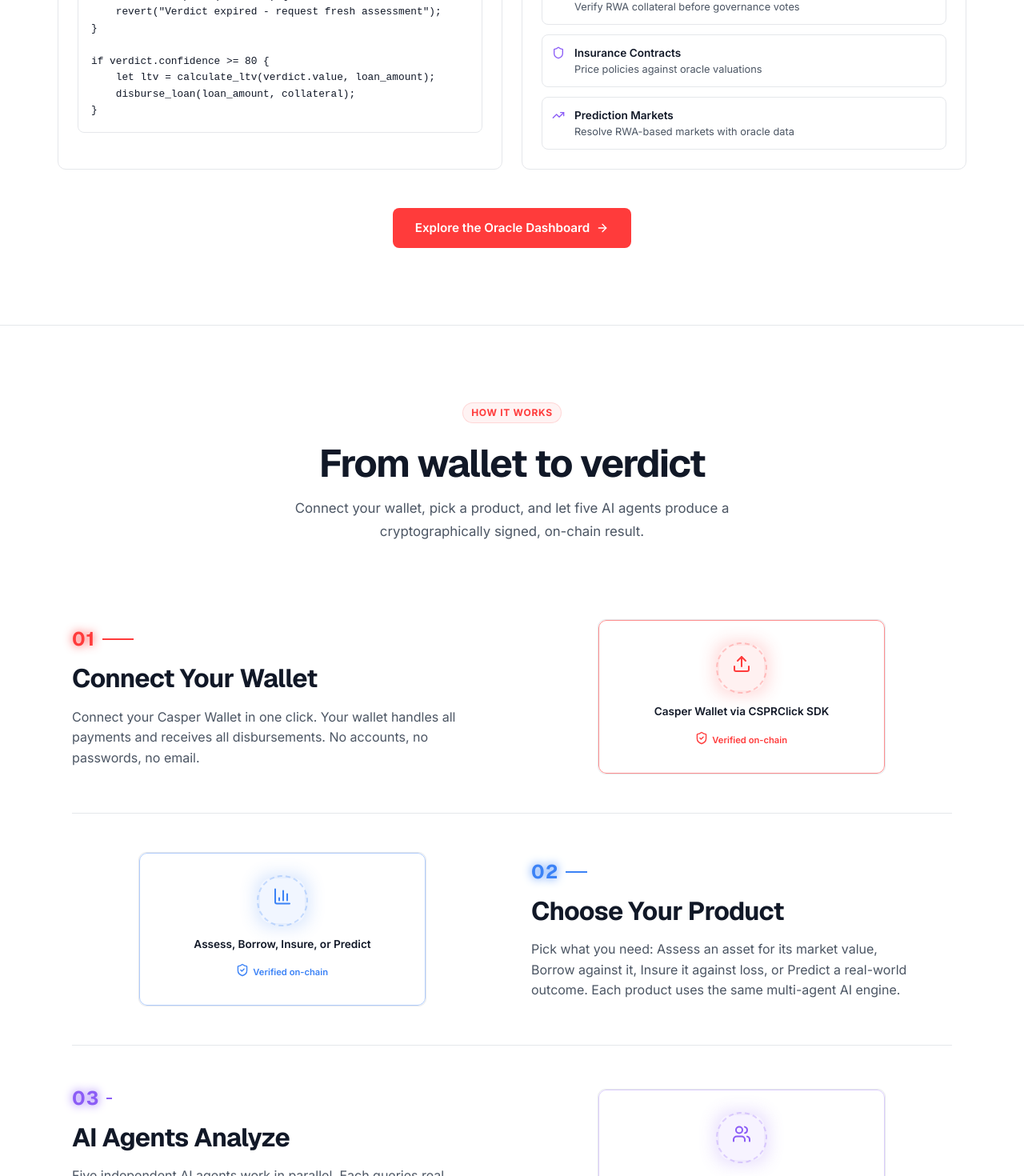
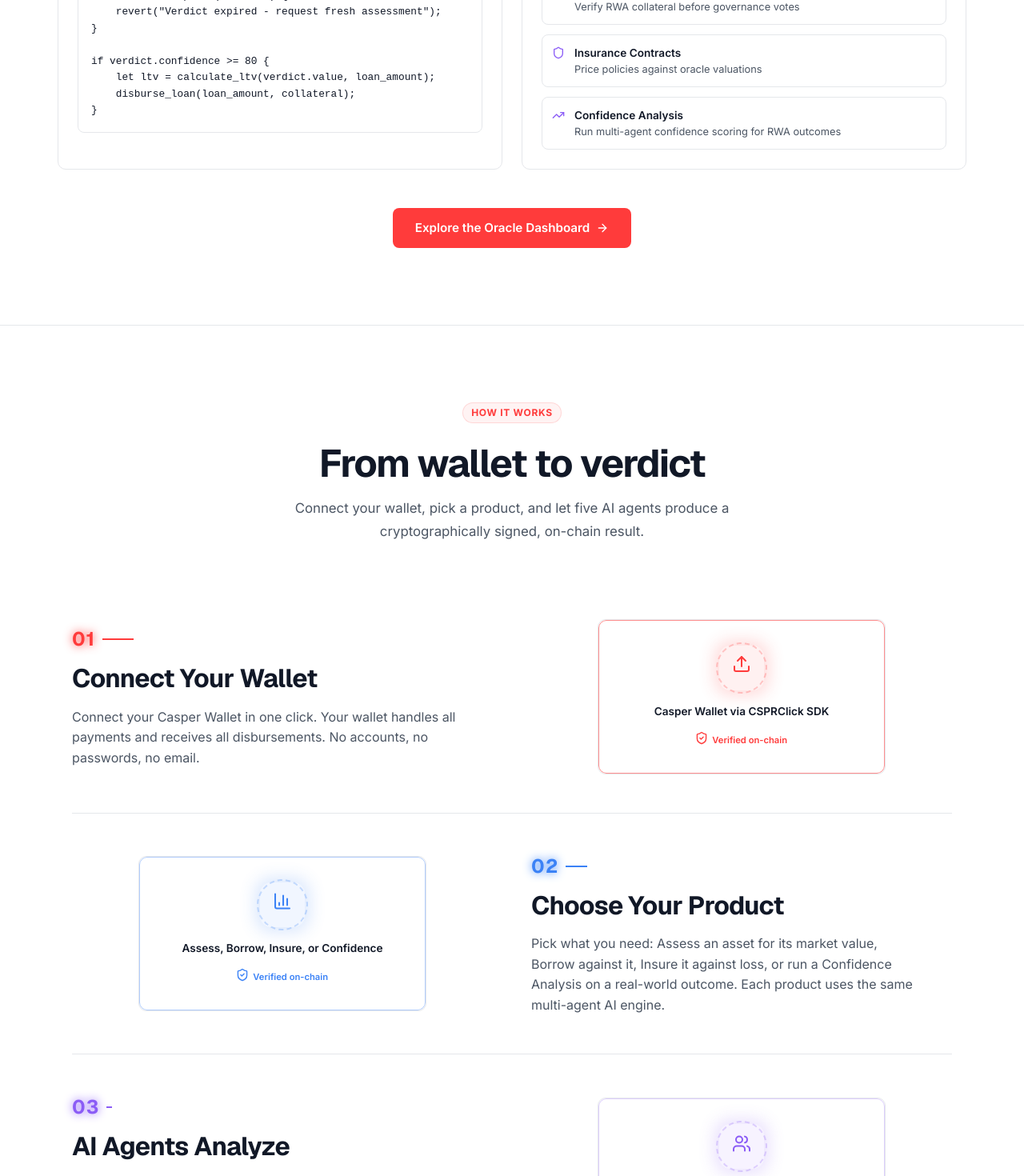
Before and after one commit to leo-jr-hah/verdicto, a React (Vite) app in the folder dashboard/: page / in a window 1280 px wide. Shown: the part 1880-3350 px from the top of the page at 80% size. Built offline with nearby package versions, Linux system fonts and the light colour scheme; no server answers.

Commit message:
Update frontend layouts and page content

```diff
--- a/dashboard/src/App.tsx
+++ b/dashboard/src/App.tsx
@@ -24,7 +24,7 @@ function App() {
       <Route path="/" element={<Layout />}>
         <Route path="dashboard" element={<DashboardView />} />
         <Route path="assess" element={<AssessView />} />
-        <Route path="predict" element={<PredictionView />} />
+        <Route path="confidence" element={<PredictionView />} />
         <Route path="borrow" element={<BorrowView />} />
         <Route path="insure" element={<InsureView />} />
         <Route path="reputation" element={<ReputationView />} />
--- a/dashboard/src/components/landing/Footer.tsx
+++ b/dashboard/src/components/landing/Footer.tsx
@@ -29,7 +29,7 @@ export const Footer: React.FC = () => {
                 <Link to="/oracle" className="footer-link" style={{ fontSize: '0.875rem', color: 'var(--text-secondary)', textDecoration: 'none', transition: 'color 0.15s ease' }}>Oracle</Link>
                 <Link to="/borrow" className="footer-link" style={{ fontSize: '0.875rem', color: 'var(--text-secondary)', textDecoration: 'none', transition: 'color 0.15s ease' }}>Borrow</Link>
                 <Link to="/insure" className="footer-link" style={{ fontSize: '0.875rem', color: 'var(--text-secondary)', textDecoration: 'none', transition: 'color 0.15s ease' }}>Insure</Link>
-                <Link to="/predict" className="footer-link" style={{ fontSize: '0.875rem', color: 'var(--text-secondary)', textDecoration: 'none', transition: 'color 0.15s ease' }}>Predict</Link>
+                <Link to="/confidence" className="footer-link" style={{ fontSize: '0.875rem', color: 'var(--text-secondary)', textDecoration: 'none', transition: 'color 0.15s ease' }}>Confidence</Link>
                 <Link to="/reputation" className="footer-link" style={{ fontSize: '0.875rem', color: 'var(--text-secondary)', textDecoration: 'none', transition: 'color 0.15s ease' }}>Agents</Link>
                 <Link to="/transactions" className="footer-link" style={{ fontSize: '0.875rem', color: 'var(--text-secondary)', textDecoration: 'none', transition: 'color 0.15s ease' }}>History</Link>
               </div>
--- a/dashboard/src/components/landing/HowItWorks.tsx
+++ b/dashboard/src/components/landing/HowItWorks.tsx
@@ -16,8 +16,8 @@ const STEPS = [
     title: 'Choose Your Product',
     color: '#3B82F6',
     icon: BarChart3,
-    description: 'Pick what you need: Assess an asset for its market value, Borrow against it, Insure it against loss, or Predict a real-world outcome. Each product uses the same multi-agent AI engine.',
-    detail: 'Assess, Borrow, Insure, or Predict',
+    description: 'Pick what you need: Assess an asset for its market value, Borrow against it, Insure it against loss, or run a Confidence Analysis on a real-world outcome. Each product uses the same multi-agent AI engine.',
+    detail: 'Assess, Borrow, Insure, or Confidence',
   },
   {
     num: '03',
@@ -32,7 +32,7 @@ const STEPS = [
     title: 'Stored in the Verdict Oracle',
     color: '#10B981',
     icon: ShieldCheck,
-    description: 'The consensus valuation is committed to the Verdict Oracle, an on-chain smart contract. Our Borrow, Insure, and Predict products query it directly. An HMAC receipt chain ensures nothing was altered after the fact.',
+    description: 'The consensus valuation is committed to the Verdict Oracle, an on-chain smart contract. Our Borrow, Insure, and Confidence products query it directly. An HMAC receipt chain ensures nothing was altered after the fact.',
     detail: 'Composable On-Chain Primitive',
   },
   {
@@ -53,11 +53,11 @@ const STEPS = [
   },
   {
     num: '07',
-    title: 'Predict Outcomes',
+    title: 'Confidence Analysis',
     color: '#6366F1',
     icon: TrendingUp,
-    description: 'Ask any yes-or-no question about the real world. Five agents analyze available data, estimate probabilities, and produce a weighted consensus. Track resolution as events unfold.',
-    detail: '5-Agent Probability Consensus',
+    description: 'Ask any yes-or-no question about the real world. Five agents independently estimate probabilities and produce a weighted confidence score. Results feed into Oracle verdicts.',
+    detail: '5-Agent Confidence Scoring',
   },
 ];
 
--- a/dashboard/src/components/landing/OracleSection.tsx
+++ b/dashboard/src/components/landing/OracleSection.tsx
@@ -34,7 +34,7 @@ const USE_CASES = [
   { label: 'Lending Protocols', desc: 'Query asset value → calculate LTV → disburse loan', icon: <TrendingUp size={16} /> },
   { label: 'DAO Treasuries', desc: 'Verify RWA collateral before governance votes', icon: <Shield size={16} /> },
   { label: 'Insurance Contracts', desc: 'Price policies against oracle valuations', icon: <Shield size={16} /> },
-  { label: 'Prediction Markets', desc: 'Resolve RWA-based markets with oracle data', icon: <TrendingUp size={16} /> },
+  { label: 'Confidence Analysis', desc: 'Run multi-agent confidence scoring for RWA outcomes', icon: <TrendingUp size={16} /> },
 ];
 
 const CODE_SNIPPET = `// Cross-contract call from any Casper dApp
--- a/dashboard/src/layouts/Layout.tsx
+++ b/dashboard/src/layouts/Layout.tsx
@@ -21,7 +21,7 @@ const NAV_SECTIONS = [
       { name: 'Value Asset', path: '/assess', icon: Scale },
       { name: 'Borrow', path: '/borrow', icon: Landmark },
       { name: 'Insure', path: '/insure', icon: Shield },
-      { name: 'Predict', path: '/predict', icon: Target },
+      { name: 'Confidence', path: '/confidence', icon: Target },
       { name: 'Oracle', path: '/oracle', icon: Radio },
       { name: 'Disputes', path: '/disputes', icon: Gavel },
     ],
--- a/dashboard/src/pages/DisputesView.tsx
+++ b/dashboard/src/pages/DisputesView.tsx
@@ -279,7 +279,7 @@ export const DisputesView: React.FC = () => {
             <Scale size={40} style={{ color: 'var(--text-tertiary)', marginBottom: '12px', opacity: 0.5 }} />
             <p style={{ margin: '0 0 4px', fontWeight: 500 }}>No verdicts yet</p>
             <p style={{ margin: 0, fontSize: '0.85rem', color: 'var(--text-tertiary)' }}>
-              Run an assessment, loan, insurance, or prediction first to generate verdicts.
+              Run an assessment, loan, insurance, or confidence analysis first to generate verdicts.
             </p>
           </div>
         ) : (
--- a/dashboard/src/pages/HowItWorksView.tsx
+++ b/dashboard/src/pages/HowItWorksView.tsx
@@ -32,7 +32,7 @@ const LAYERS = [
       },
       {
         label: 'Portfolio Dashboard',
-        detail: 'Track active loans, insurance policies, and prediction positions in one view. Real-time collateral monitoring with automated margin alerts when loan-to-value ratios approach risk thresholds.',
+        detail: 'Track active loans, insurance policies, and confidence analyses in one view. Real-time collateral monitoring with automated margin alerts when loan-to-value ratios approach risk thresholds.',
       },
     ],
   },
@@ -478,8 +478,8 @@ export const HowItWorksView: React.FC = () => {
           {/* Trust detail cards */}
           <div style={{ display: 'flex', flexDirection: 'column', gap: 'var(--sp-3)' }}>
             {[
-              { label: 'How Scores Are Earned', value: 'Agents are evaluated on historical accuracy, consistency of predictions, quality of reasoning, and effective use of available data. Higher-scoring agents carry more weight in consensus decisions.' },
-              { label: 'Retroactive Settlement', value: 'Unlike consensus-based systems, Verdicto does not reward agents for agreeing with each other. When a real-world outcome occurs (a property sells, a market shifts), each agent\'s prediction is compared to reality. The closest agent gains reputation; the furthest loses it.' },
+              { label: 'How Scores Are Earned', value: 'Agents are evaluated on historical accuracy, consistency of confidence scores, quality of reasoning, and effective use of available data. Higher-scoring agents carry more weight in consensus decisions.' },
+              { label: 'Retroactive Settlement', value: 'Unlike consensus-based systems, Verdicto does not reward agents for agreeing with each other. When a real-world outcome occurs (a property sells, a market shifts), each agent\'s confidence score is compared to reality. The closest agent gains reputation; the furthest loses it.' },
               { label: 'Anti-Groupthink Design', value: 'Because reputation is earned through accuracy rather than conformity, agents are incentivized to produce independent analyses rather than cluster around a safe middle ground. This is the core differentiator from single-model AI valuation.' },
             ].map(item => (
               <div key={item.label} className="card" style={{ padding: 'var(--sp-3) var(--sp-4)' }}>
@@ -596,7 +596,7 @@ export const HowItWorksView: React.FC = () => {
             <div style={{ display: 'grid', gridTemplateColumns: 'repeat(4, 1fr)', gap: 'var(--sp-3)' }}>
               {[
                 { product: 'Assessment', fee: '2.5 CSPR' },
-                { product: 'Prediction', fee: '1 CSPR' },
+                { product: 'Confidence Analysis', fee: '1 CSPR' },
                 { product: 'Loan Origination', fee: '5 CSPR' },
                 { product: 'Insurance Policy', fee: '3 CSPR' },
               ].map(item => (
@@ -627,7 +627,7 @@ export const HowItWorksView: React.FC = () => {
               </div>
               <ul style={{ listStyle: 'none', padding: 0, margin: 0, display: 'flex', flexDirection: 'column', gap: 'var(--sp-2)' }}>
                 {[
-                  'All four products (Assess, Borrow, Insure, Predict) work end-to-end',
+                  'All four products (Assess, Borrow, Insure, Confidence) work end-to-end',
                   'Micropayments are real wallet-signed CSPR transfers, not simulated',
                   'Smart contracts are deployed and publicly verifiable on Casper Testnet',
                   'AI agents use live market data from established financial data providers',
--- a/dashboard/src/pages/PredictionView.tsx
+++ b/dashboard/src/pages/PredictionView.tsx
@@ -341,14 +341,14 @@ export const PredictionView: React.FC = () => {
                 fontSize: '1.8rem', fontWeight: 700,
                 color: 'var(--text-primary)', marginBottom: 8,
               }}>
-                Prediction Engine
+                Confidence Analysis
               </h1>
               <p style={{
                 color: 'var(--text-secondary)',
                 fontSize: '0.95rem', lineHeight: 1.6,
                 maxWidth: 520, margin: '0 auto',
               }}>
-                Ask any outcome question about RWA assets. 5 AI agents analyze market data and give probability estimates with full reasoning.
+                Ask any outcome question about RWA assets. 5 AI agents independently estimate probability, producing a weighted confidence score that feeds into Oracle verdicts.
               </p>
             </div>
 
@@ -369,7 +369,7 @@ export const PredictionView: React.FC = () => {
                   color: 'var(--text-primary)', marginBottom: 8,
                 }}>
                   <Target size={14} color="var(--primary)" />
-                  Prediction Question
+                  Confidence Question
                 </label>
                 <textarea
                   value={question}
@@ -458,7 +458,7 @@ export const PredictionView: React.FC = () => {
                   }}
                 >
                   <Wallet size={16} />
-                  Pay {PREDICTION_FEE_CSPR} CSPR & Run
+                  Pay {PREDICTION_FEE_CSPR} CSPR & Run Analysis
                   <ArrowRight size={16} />
                 </button>
 
@@ -600,10 +600,10 @@ export const PredictionView: React.FC = () => {
               <Loader2 size={48} color="var(--primary)" />
             </motion.div>
             <h3 style={{ fontSize: '1.2rem', fontWeight: 700, marginBottom: 8, color: 'var(--text-primary)' }}>
-              Running Prediction Analysis
+              Running Confidence Analysis
             </h3>
             <p style={{ color: 'var(--text-secondary)', fontSize: '0.9rem', maxWidth: 400, lineHeight: 1.5 }}>
-              5 AI agents are analyzing market data, historical precedents, and economic indicators...
+              5 AI agents are analyzing market data, historical precedents, and economic indicators to produce a confidence score...
             </p>
             <div style={{
               display: 'flex', gap: 8, marginTop: 24, flexWrap: 'wrap', justifyContent: 'center',
@@ -641,11 +641,11 @@ export const PredictionView: React.FC = () => {
           >
             <AlertTriangle size={48} color="#ef4444" style={{ marginBottom: 20 }} />
             <h3 style={{ fontSize: '1.2rem', fontWeight: 700, marginBottom: 8, color: 'var(--text-primary)' }}>
-              Prediction Failed
+              Analysis Failed
             </h3>
             <p style={{ color: 'var(--text-secondary)', fontSize: '0.9rem', lineHeight: 1.5, marginBottom: 24 }}>
               {error.includes('Unexpected token') || error.includes('JSON')
-                ? 'Could not connect to the Verdicto backend. The prediction service may be temporarily offline - please try again in a moment.'
+                ? 'Could not connect to the Verdicto backend. The confidence analysis service may be temporarily offline. Please try again in a moment.'
                 : error}
             </p>
             <button
@@ -693,7 +693,7 @@ export const PredictionView: React.FC = () => {
                 flexShrink: 0,
               }}>
                 <RefreshCw size={14} />
-                New Prediction
+                New Analysis
               </button>
             </div>
 
@@ -715,7 +715,7 @@ export const PredictionView: React.FC = () => {
                   fontSize: '0.72rem', fontWeight: 600, color: 'var(--text-tertiary)',
                   textTransform: 'uppercase', letterSpacing: '0.08em', marginBottom: 12,
                 }}>
-                  Predicted Outcome
+                  Confidence Assessment
                 </div>
 
                 <div style={{
```
Also changed, not shown: dashboard/src/pages/RoadmapView.tsx (+5 -5 lines).
